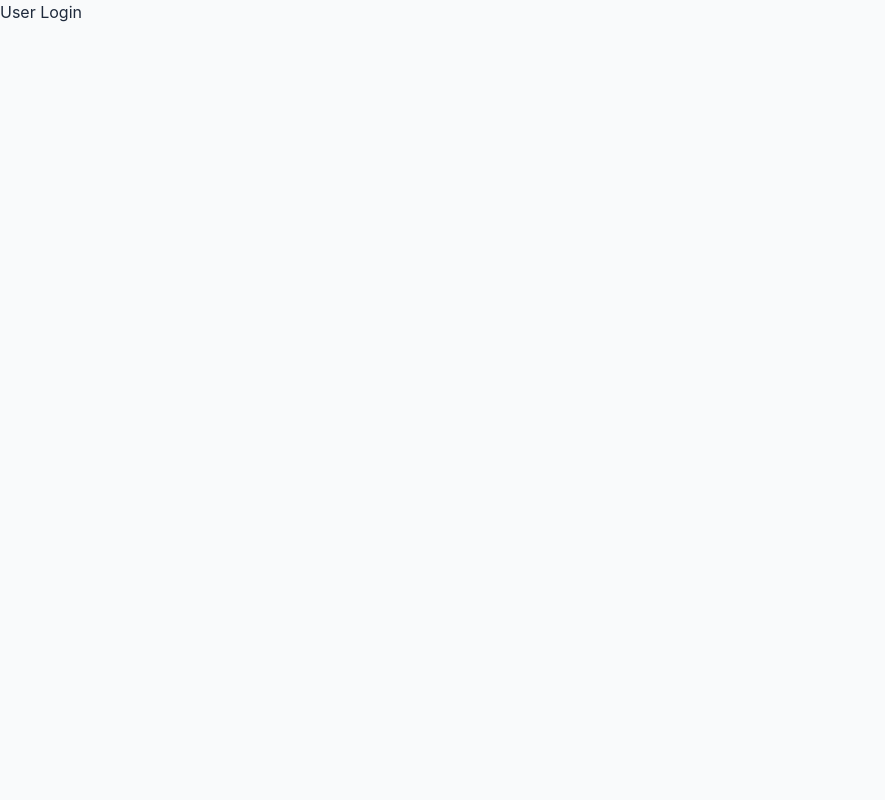
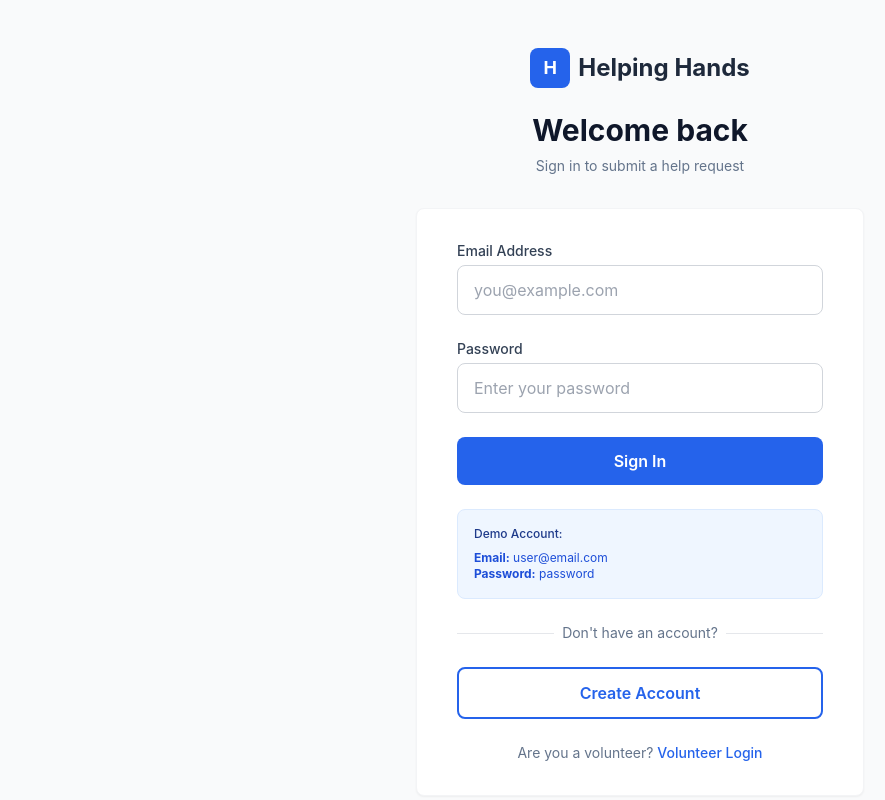
Before and after one commit to Kriti-59/helping-hands, a React (Vite) app in the folder frontend/: page /login in a window 1280 px wide. Shown: the top 800 px of the page, without its empty margins (0-885 px from the left). Built offline with nearby package versions, Linux system fonts and the light colour scheme; no server answers.

Commit message:
initial user login page

```diff
--- a/frontend/src/pages/auth/UserLogin.jsx
+++ b/frontend/src/pages/auth/UserLogin.jsx
@@ -1,3 +1,188 @@
+import { useState } from 'react'
+import { useNavigate, Link } from 'react-router-dom'
+import { authAPI } from '../../services/api'
+import { useAuth } from '../../context/AuthContext'
+
 export default function UserLogin() {
-  return <div>User Login</div>
+  const navigate = useNavigate()
+  const { login } = useAuth()
+
+  const [formData, setFormData] = useState({
+    email: '',
+    password: '',
+  })
+  const [loading, setLoading] = useState(false)
+  const [error, setError] = useState('')
+
+  const handleChange = (e) => {
+    setFormData({
+      ...formData,
+      [e.target.name]: e.target.value
+    })
+  }
+
+  const handleSubmit = async (e) => {
+    e.preventDefault()
+    setError('')
+
+    if (!formData.email || !formData.password) {
+      setError('Please fill in all fields')
+      return
+    }
+
+    setLoading(true)
+
+    try {
+      const response = await authAPI.login(formData)
+      const { token, user_id, user_type, name, email } = response.data
+
+      // Check if actually a user (not volunteer/org)
+      if (user_type !== 'user') {
+        setError('Please use the volunteer login page')
+        setLoading(false)
+        return
+      }
+
+      // Save to auth context
+      login({ user_id, user_type, name, email }, token)
+
+      // Redirect to dashboard
+      navigate('/dashboard')
+
+    } catch (err) {
+      console.error('Login error:', err)
+      if (err.response?.data?.detail) {
+        setError(err.response.data.detail)
+      } else {
+        setError('Invalid email or password')
+      }
+    } finally {
+      setLoading(false)
+    }
+  }
+
+  return (
+    <div className="min-h-screen bg-gray-50 flex flex-col justify-center py-12 sm:px-6 lg:px-8">
+
+      {/* Header */}
+      <div className="sm:mx-auto sm:w-full sm:max-w-md">
+        <Link to="/" className="flex items-center justify-center gap-2 mb-6">
+          <div className="w-10 h-10 bg-primary-600 rounded-lg flex items-center justify-center">
+            <span className="text-white font-bold text-lg">H</span>
+          </div>
+          <span className="text-2xl font-bold text-slate-800">Helping Hands</span>
+        </Link>
+        <h2 className="text-center text-3xl font-bold text-slate-900">
+          Welcome back
+        </h2>
+        <p className="mt-2 text-center text-sm text-slate-500">
+          Sign in to submit a help request
+        </p>
+      </div>
+
+      {/* Form */}
+      <div className="mt-8 sm:mx-auto sm:w-full sm:max-w-md">
+        <div className="bg-white py-8 px-4 shadow-sm sm:rounded-lg sm:px-10 border border-gray-100">
+
+          {error && (
+            <div className="mb-4 bg-red-50 border border-red-200 text-red-700 px-4 py-3 rounded-lg text-sm">
+              {error}
+            </div>
+          )}
+
+          <form onSubmit={handleSubmit} className="space-y-6">
+
+            {/* Email */}
+            <div>
+              <label htmlFor="email" className="input-label">
+                Email Address
+              </label>
+              <input
+                id="email"
+                name="email"
+                type="email"
+                required
+                value={formData.email}
+                onChange={handleChange}
+                className="input-field"
+                placeholder="you@example.com"
+                autoComplete="email"
+              />
+            </div>
+
+            {/* Password */}
+            <div>
+              <label htmlFor="password" className="input-label">
+                Password
+              </label>
+              <input
+                id="password"
+                name="password"
+                type="password"
+                required
+                value={formData.password}
+                onChange={handleChange}
+                className="input-field"
+                placeholder="Enter your password"
+                autoComplete="current-password"
+              />
+            </div>
+
+            {/* Submit */}
+            <div>
+              <button
+                type="submit"
+                disabled={loading}
+                className="w-full btn-primary"
+              >
+                {loading ? 'Signing in...' : 'Sign In'}
+              </button>
+            </div>
+          </form>
+
+          {/* Demo Account */}
+          <div className="mt-6 p-4 bg-blue-50 border border-blue-100 rounded-lg">
+            <p className="text-xs font-medium text-blue-900 mb-2">Demo Account:</p>
+            <p className="text-xs text-blue-700">
+              <strong>Email:</strong> user@email.com<br />
+              <strong>Password:</strong> password
+            </p>
+          </div>
+
+          {/* Divider */}
+          <div className="mt-6">
+            <div className="relative">
+              <div className="absolute inset-0 flex items-center">
+                <div className="w-full border-t border-gray-200" />
+              </div>
+              <div className="relative flex justify-center text-sm">
+                <span className="px-2 bg-white text-slate-500">
+                  Don't have an account?
+                </span>
+              </div>
+            </div>
+
+            <div className="mt-6">
+              <Link
+                to="/register"
+                className="w-full btn-outline block text-center"
+              >
+                Create Account
+              </Link>
+            </div>
+          </div>
+
+          {/* Volunteer Link */}
+          <div className="mt-6 text-center">
+            <p className="text-sm text-slate-500">
+              Are you a volunteer?{' '}
+              <Link to="/volunteer/login" className="text-primary-600 hover:text-primary-700 font-medium">
+                Volunteer Login
+              </Link>
+            </p>
+          </div>
+        </div>
+      </div>
+    </div>
+  )
 }
```
